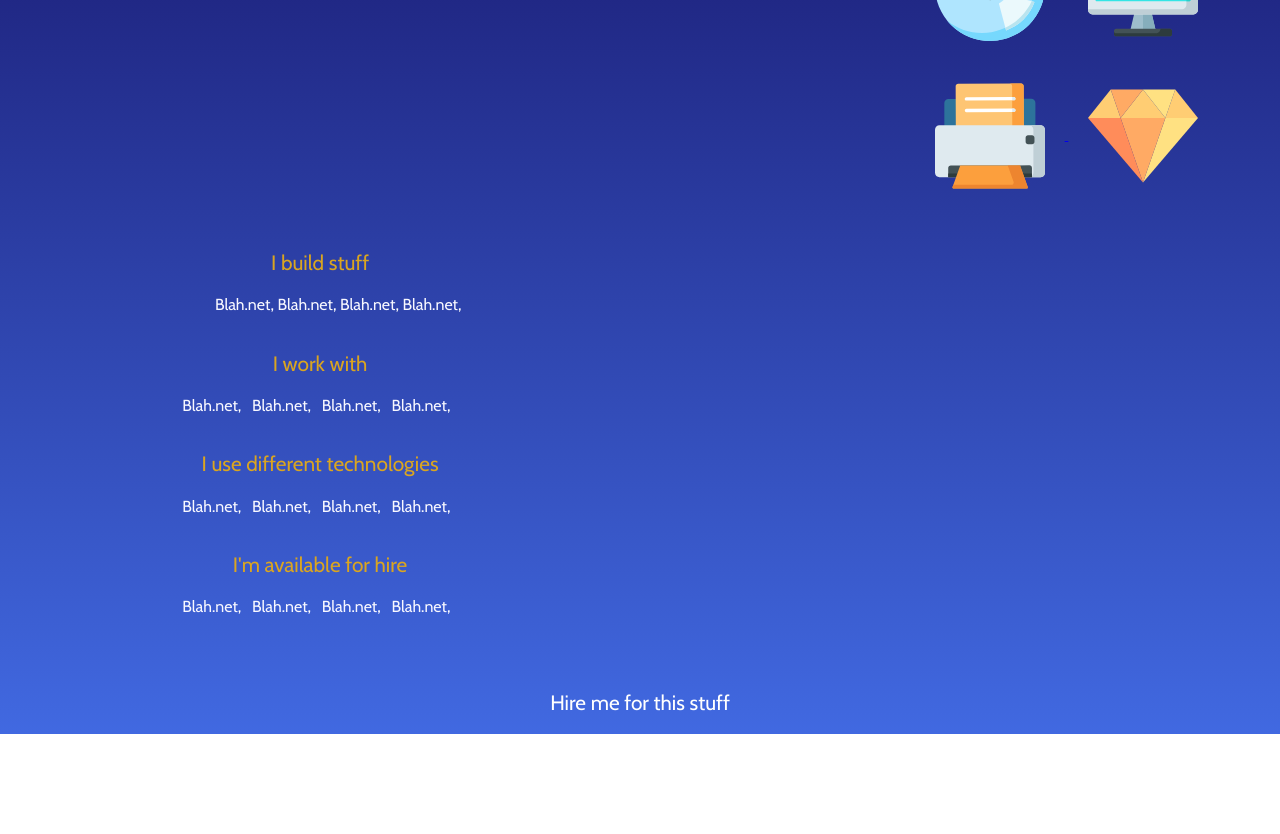
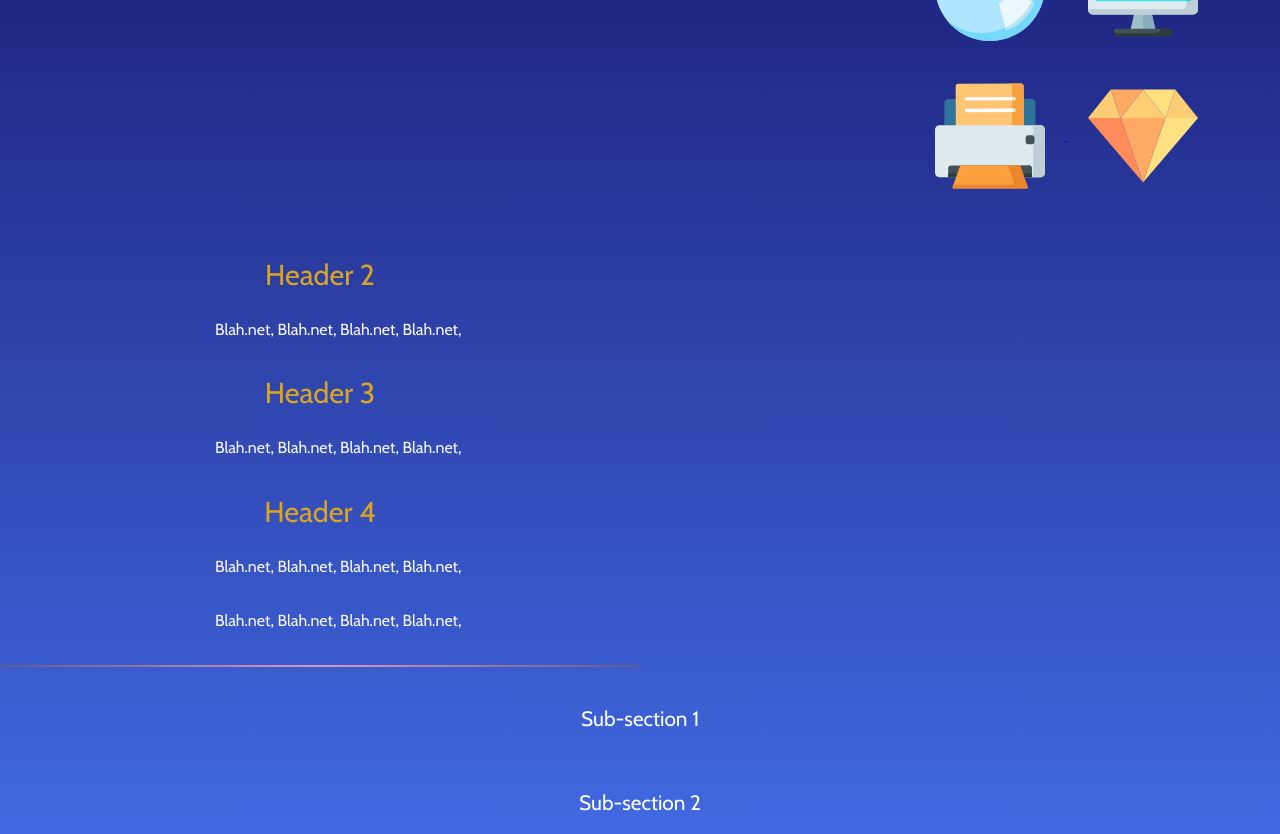
Before and after one commit to gkurl/portfolio, a plain HTML site: page index.html in a window 1280 px wide. Shown: the part 173-1007 px from the top of the page. Before the commit the page ends 907 px from the top, so only its background shows below. Drawn offline with nearby package versions, Linux system fonts and the light colour scheme.

Commit message:
border bottom for section fiddling

```diff
--- a/css/_info-section.scss
+++ b/css/_info-section.scss
@@ -1,5 +1,7 @@
 .info{
     h2{
+      font-size: 1.8rem;
+      font-weight: 500;
       color: goldenrod;
     }
       .info-links{
--- a/css/main.scss
+++ b/css/main.scss
@@ -141,6 +141,17 @@ h2 {
   font-weight: 700;
   line-height: 2.6rem;
 }
+
+.b1 {
+
+  border-bottom: 2px solid transparent;
+  border-image: linear-gradient(to right, #605C84 0%, #DC98BD 50%, #605C84 100%);
+  border-image-slice: 1;
+
+
+} section > .b1{
+
+  }
 
 
 
--- a/index.html
+++ b/index.html
@@ -37,7 +37,7 @@
 
 
             <div class="col-2">
-                <h2 class="">Things i'm working on</h2>
+                <h2 class="">Header 1</h2>
                 <div class="product-grid">
                 <a class="1" href="#"><img src="img/001-cd.svg" height="150px" width="150px"/> </a>
                 <a class="2" href="#"><img src="img/002-monitor.svg" height="150px" width="150px"/> </a>
@@ -47,10 +47,10 @@
                 </div>
             </div>
             </div>
-        <div class="col-3">
+        <div class="col-3 b1">
             <div class="info">
             <div class="products mb3">
-               <h2>I build stuff</h2>
+               <h2>Header 2</h2>
                 <ul class="info-links">
                     <li><a href="#">Blah.net</a>,</li> &nbsp;
                     <li><a href="#">Blah.net</a>,</li> &nbsp;
@@ -59,31 +59,43 @@
                 </ul>
             </div>
             <div class="companies mb3">
-                <h2>I work with</h2>
-                <a href="#">Blah.net</a>, &nbsp;
-                <a href="#">Blah.net</a>, &nbsp;
-                <a href="#">Blah.net</a>, &nbsp;
-                <a href="#">Blah.net</a>, &nbsp;
+                <h2>Header 3</h2>
+                <ul class="info-links">
+                    <li><a href="#">Blah.net</a>,</li> &nbsp;
+                    <li><a href="#">Blah.net</a>,</li> &nbsp;
+                    <li><a href="#">Blah.net</a>,</li> &nbsp;
+                    <li><a href="#">Blah.net</a>,</li> &nbsp;
+                </ul>
             </div>
             <div class="technologies mb3">
-                <h2>I use different technologies</h2>
-                <a href="#">Blah.net</a>, &nbsp;
-                <a href="#">Blah.net</a>, &nbsp;
-                <a href="#">Blah.net</a>, &nbsp;
-                <a href="#">Blah.net</a>, &nbsp;
+                <h2>Header 4</h2>
+                <ul class="info-links">
+                    <li><a href="#">Blah.net</a>,</li> &nbsp;
+                    <li><a href="#">Blah.net</a>,</li> &nbsp;
+                    <li><a href="#">Blah.net</a>,</li> &nbsp;
+                    <li><a href="#">Blah.net</a>,</li> &nbsp;
+                </ul>
             </div>
             <div class="links mb3">
-                <h2>I'm available for hire</h2>
-                <a href="#">Blah.net</a>, &nbsp;
-                <a href="#">Blah.net</a>, &nbsp;
-                <a href="#">Blah.net</a>, &nbsp;
-                <a href="#">Blah.net</a>, &nbsp;
+                <ul class="info-links">
+                    <li><a href="#">Blah.net</a>,</li> &nbsp;
+                    <li><a href="#">Blah.net</a>,</li> &nbsp;
+                    <li><a href="#">Blah.net</a>,</li> &nbsp;
+                    <li><a href="#">Blah.net</a>,</li> &nbsp;
+                </ul>
+                </div>
             </div>
             </div>
-        </div>
+
 
         <section class="services col-6">
-            <h2 class="section-title">Hire me for this stuff</h2>
+            <h2 class="section-title">Sub-section 1</h2>
+            <div class="container flex">
+
+            </div>
+        </section>
+        <section class="services col-6">
+            <h2 class="section-title">Sub-section 2</h2>
         </section>
 
 
```
Also changed, not shown: css/main.css, 1 other file.
